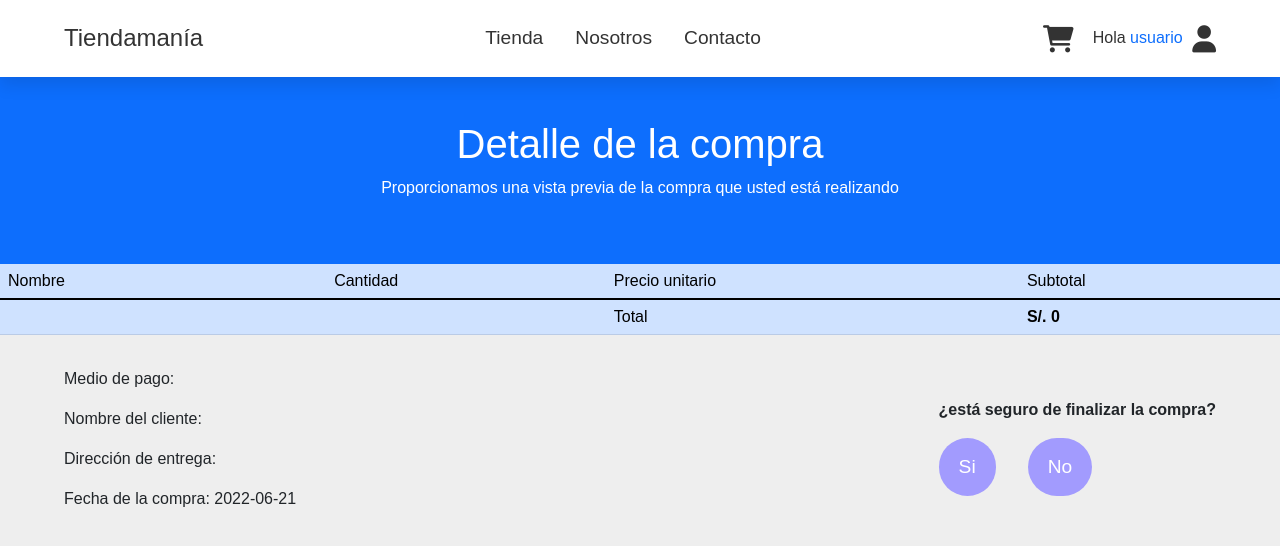
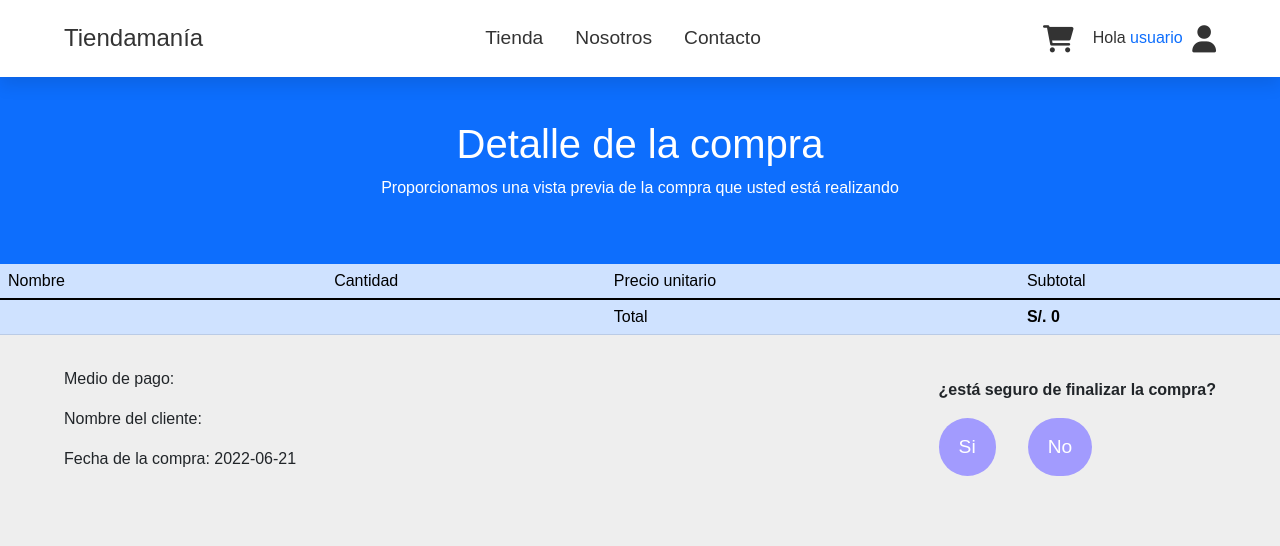
Before and after one commit to MarcosCruz1106/Trabajo-SIN, a PHP site: page /preboleta.php in a window 1280 px wide. Shown: the top 546 px of the page. Run offline with PHP 8.4, Linux system fonts and the light colour scheme; some libraries are stand-ins or nearby versions.

Commit message:
eliminamos direccion de preboleta

```diff
--- a/preboleta.php
+++ b/preboleta.php
@@ -88,13 +88,6 @@
             }
         ?>
         </p>
-        <p>Dirección de entrega:
-        <?php
-            if (isset($user)) {
-                echo $user['dirección'];
-            }
-        ?>
-        </p>
 
         <p>Fecha de la compra:
         <?php
```
